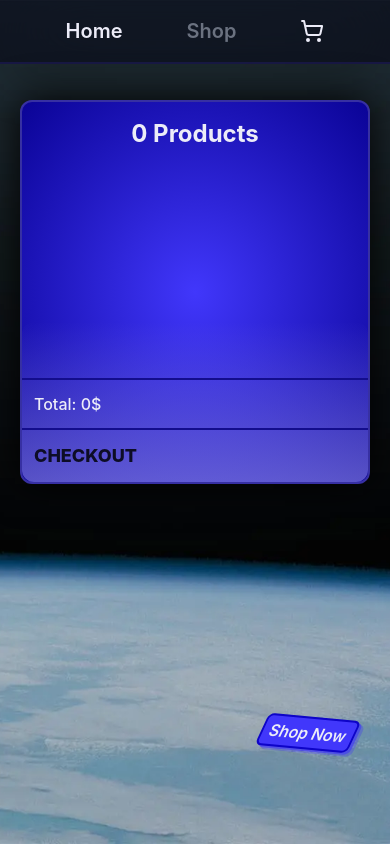
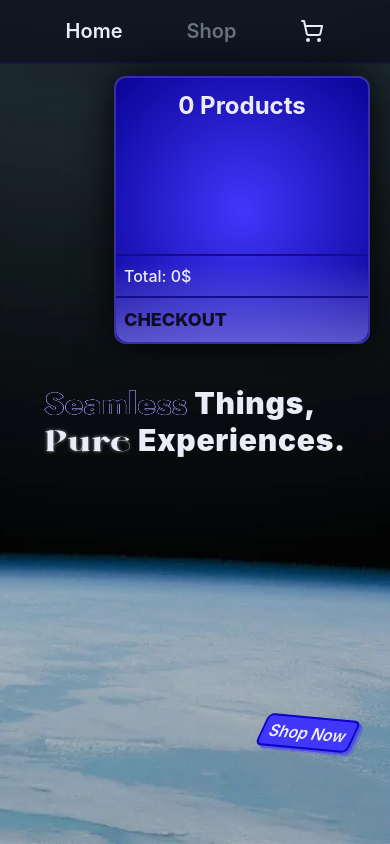
Before and after one commit to Vincent0103/shopping-cart, a React (Vite) app: page /home in a window 390 px wide. Both pictures are taken after a click on the item 312 px from the left and 31 px from the top of the page. Shown: the top 844 px of the page. Built offline with nearby package versions, Linux system fonts and the light colour scheme.

Commit message:
Make CartPopup and Shop more responsive

```diff
--- a/src/components/nav/CartPopup.jsx
+++ b/src/components/nav/CartPopup.jsx
@@ -72,22 +72,22 @@ const CartPopup = () => {
   return (
     <section
       id="cart-popup"
-      className={`bg-gradient-radial shadow-extraxl-black transition-slide fixed right-0 top-20 z-10
-    m-5 w-[350px] rounded-xl border-2 border-indigo-800 ${transitioningClasses}`}
+      className={`bg-gradient-radial shadow-extraxl-black transition-slide max-md:top-18 fixed right-0 top-20
+    z-10 m-5 w-[350px] rounded-xl border-2 border-indigo-800 max-md:w-64 max-sm:top-14 ${transitioningClasses}`}
     >
-      <div className="-mb-10 flex flex-col items-center justify-end gap-5 p-4">
+      <div className="-mb-10 flex flex-col items-center justify-end gap-5 p-4 max-md:mb-2 max-md:gap-2 max-md:p-3">
         <h2 className="text-2xl font-bold">{cart.length} Products</h2>
-        <div className="z-[1] flex h-44 w-full flex-col gap-3 overflow-y-auto">
+        <div className="z-[1] flex h-44 w-full flex-col gap-3 overflow-y-auto max-md:h-28 max-md:gap-1.5">
           {cart.map((product) => (
             <ProductItem key={product.id} {...product} />
           ))}
         </div>
       </div>
       <div
-        className="relative z-0 flex h-40 w-full flex-col justify-end
-        rounded-xl bg-gradient-to-t from-secondary-200/50 to-transparent"
+        className="relative z-0 flex h-40 w-full flex-col justify-end rounded-xl
+        bg-gradient-to-t from-secondary-200/50 to-transparent max-md:h-20"
       >
-        <div className="border-y-2 border-secondary-700 p-3 font-medium">
+        <div className="border-y-2 border-secondary-700 p-3 font-medium max-md:p-2">
           <p>Total: {total}$</p>
         </div>
         <Link
@@ -96,7 +96,9 @@ const CartPopup = () => {
           id="checkout-link"
           className="text-text-900 hover:underline"
         >
-          <h4 className="mx-3 mb-3 pt-3 text-lg font-extrabold">CHECKOUT</h4>
+          <h4 className="mx-3 mb-3 pt-3 text-lg font-extrabold max-md:mx-2 max-md:mb-2 max-md:pt-2">
+            CHECKOUT
+          </h4>
         </Link>
       </div>
     </section>
--- a/src/components/shop/Shop.jsx
+++ b/src/components/shop/Shop.jsx
@@ -26,7 +26,7 @@ const Li = ({ text, linkTo, deviceType, isSelected = false }) =>
 const Ul = ({ name, containerStyle, deviceType }) => (
   <ul
     className={`${containerStyle} ${
-      deviceType === "desktop" ? "max-md:hidden" : "overflow-x-auto sm:hidden"
+      deviceType === "desktop" ? "max-sm:hidden" : "overflow-x-auto sm:hidden"
     }`}
   >
     <Li
```
